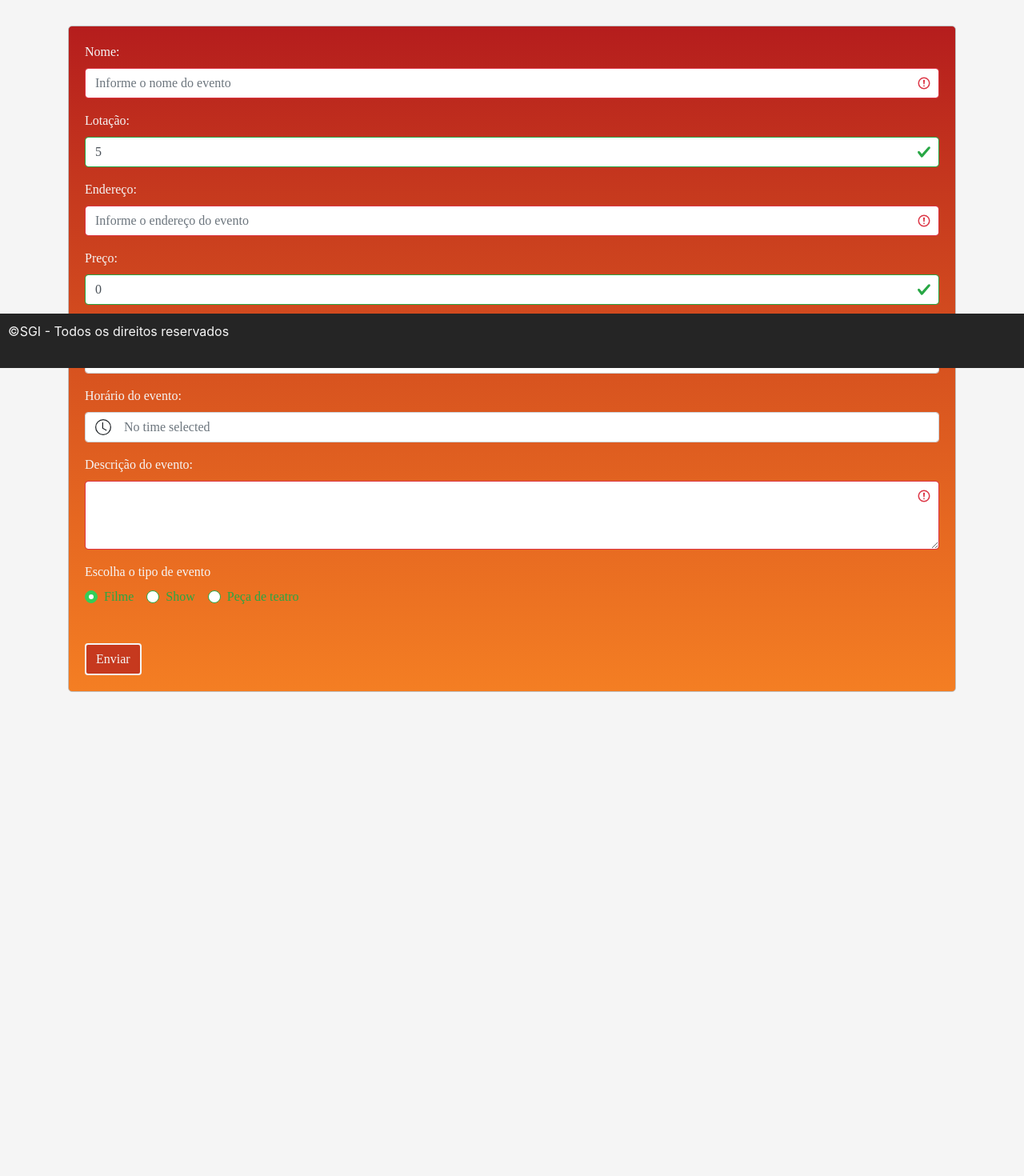
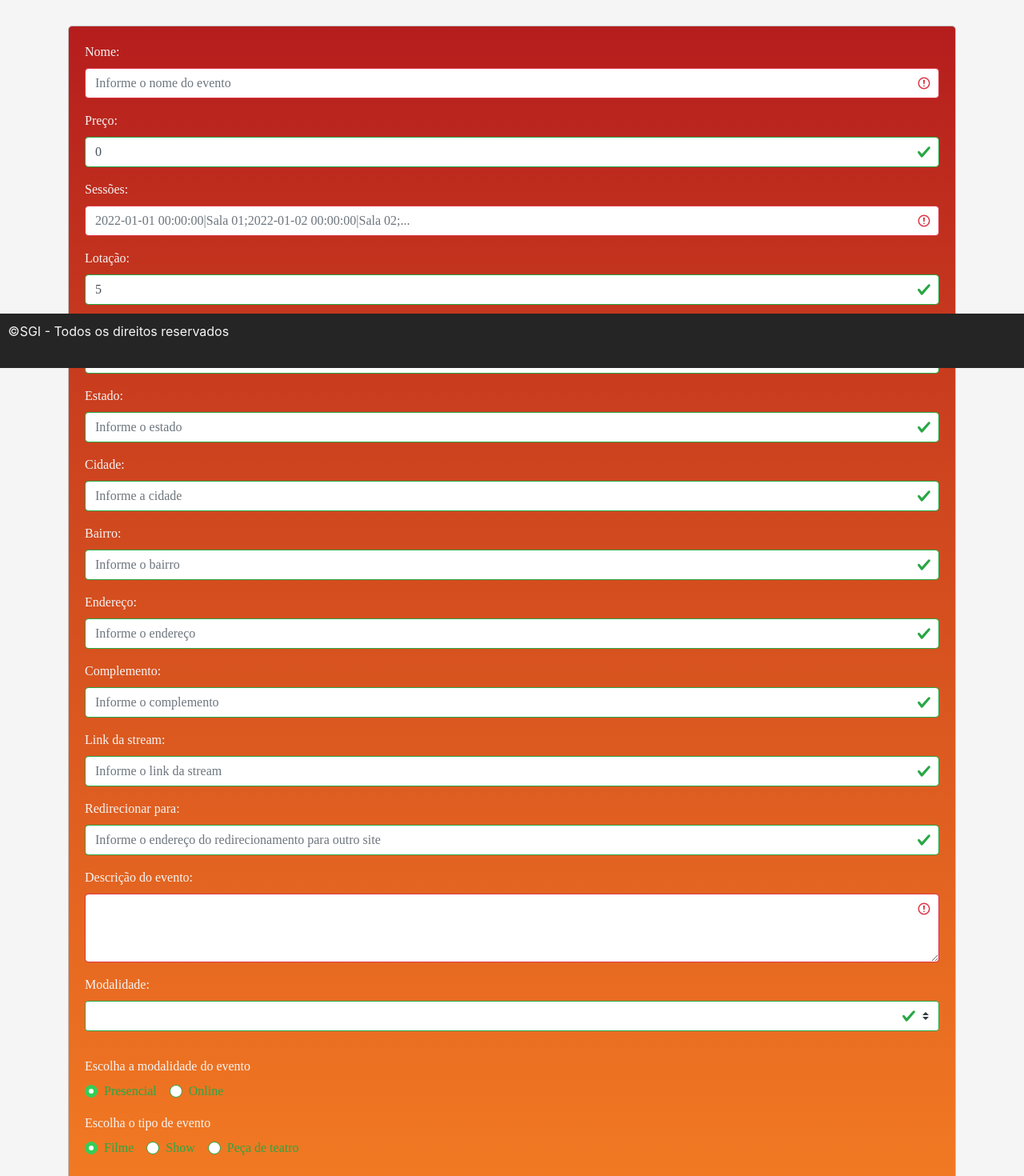
Before and after one commit to lucasepm91/sgifront, a Vue app: page /cadastro-evento in a window 1280 px wide. Shown: the part 340-1810 px from the top of the page at 80% size. Before the commit the page ends 1303 px from the top, so only its background shows below. Built offline with nearby package versions, Linux system fonts and the light colour scheme.

Commit message:
alterando o cadastro de evento

```diff
--- a/src/components/CadastroEvento.vue
+++ b/src/components/CadastroEvento.vue
@@ -16,6 +16,25 @@
         ></b-form-input>
       </b-form-group>
 
+      <b-form-group id="input-group-preco-cadastroevento" label="Preço:" label-for="input-preco-cadastroevento">
+        <b-form-input
+          id="input-preco-cadastroevento"
+          v-model="form.preco"
+          type="number" step="0.01" min="0"
+          required
+          placeholder="Informe o preço do ingresso"
+        ></b-form-input>
+      </b-form-group>
+
+      <b-form-group id="input-group-sessoes-cadastroevento" label="Sessões:" label-for="input-sessoes-cadastroevento">
+        <b-form-input
+          id="input-sessoes-cadastroevento"
+          v-model="form.sessoes"
+          required
+          placeholder="2022-01-01 00:00:00|Sala 01;2022-01-02 00:00:00|Sala 02;..."
+        ></b-form-input>
+      </b-form-group>
+
       <b-form-group id="input-group-lotacao-cadastroevento" label="Lotação:" label-for="input-lotacao-cadastroevento">
         <b-form-input
           id="input-lotacao-cadastroevento"
@@ -26,37 +45,93 @@
         ></b-form-input>
       </b-form-group>
 
+      <b-form-group id="input-group-pais-cadastroevento" label="País:" label-for="input-pais-cadastroevento">
+        <b-form-input
+          id="input-pais-cadastroevento"
+          v-model="form.pais"
+          placeholder="Informe o país"
+        ></b-form-input>
+      </b-form-group>
+
+      <b-form-group id="input-group-estado-cadastroevento" label="Estado:" label-for="input-estado-cadastroevento">
+        <b-form-input
+          id="input-estado-cadastroevento"
+          v-model="form.estado"
+          placeholder="Informe o estado"
+        ></b-form-input>
+      </b-form-group>
+
+      <b-form-group id="input-group-cidade-cadastroevento" label="Cidade:" label-for="input-cidade-cadastroevento">
+        <b-form-input
+          id="input-cidade-cadastroevento"
+          v-model="form.cidade"
+          placeholder="Informe a cidade"
+        ></b-form-input>
+      </b-form-group>
+
+      <b-form-group id="input-group-bairro-cadastroevento" label="Bairro:" label-for="input-bairro-cadastroevento">
+        <b-form-input
+          id="input-bairro-cadastroevento"
+          v-model="form.bairro"
+          placeholder="Informe o bairro"
+        ></b-form-input>
+      </b-form-group>
+
       <b-form-group id="input-group-endereco-cadastroevento" label="Endereço:" label-for="input-endereco-cadastroevento">
         <b-form-input
           id="input-endereco-cadastroevento"
           v-model="form.endereco"
-          required
-          placeholder="Informe o endereço do evento"
+          placeholder="Informe o endereço"
         ></b-form-input>
       </b-form-group>
 
-      <b-form-group id="input-group-preco-cadastroevento" label="Preço:" label-for="input-preco-cadastroevento">
+      <b-form-group id="input-group-complemento-cadastroevento" label="Complemento:" label-for="input-complemento-cadastroevento">
         <b-form-input
-          id="input-preco-cadastroevento"
-          v-model="form.preco"
-          type="number" step="0.01" min="0"
-          required
-          placeholder="Informe o preço do ingresso"
+          id="input-complemento-cadastroevento"
+          v-model="form.complemento"
+          placeholder="Informe o complemento"
         ></b-form-input>
       </b-form-group>
 
-      <b-form-group id="input-group-data-cadastroevento" label="Data do evento:" label-for="input-datepicker-cadastroevento">
-        <b-form-datepicker id="input-datepicker-cadastroevento" v-model="form.dia" locale="pt-BR"></b-form-datepicker>
+      <b-form-group id="input-group-linkStream-cadastroevento" label="Link da stream:" label-for="input-linkStream-cadastroevento">
+        <b-form-input
+          id="input-linkStream-cadastroevento"
+          v-model="form.linkStream"
+          placeholder="Informe o link da stream"
+        ></b-form-input>
       </b-form-group>
 
-      <b-form-group id="input-group-horario-cadastroevento" label="Horário do evento:" label-for="input-horario-cadastroevento">
-        <b-form-timepicker id="input-horario-cadastroevento" v-model="form.horario" locale="pt-BR"></b-form-timepicker>
+      <b-form-group id="input-group-linkRedirecionamento-cadastroevento" label="Redirecionar para:" label-for="input-linkRedirecionamento-cadastroevento">
+        <b-form-input
+          id="input-linkRedirecionamento-cadastroevento"
+          v-model="form.linkRedirecionamento"
+          placeholder="Informe o endereço do redirecionamento para outro site"
+        ></b-form-input>
       </b-form-group>
 
       <b-form-group id="input-group-descricao-cadastroevento" label="Descrição do evento:" label-for="textarea-cadastroevento">
         <b-form-textarea id="textarea-cadastroevento" v-model="form.descricao" rows="3" required>
         </b-form-textarea>
       </b-form-group>
+
+      <b-form-group id="input-group-modalidade-cadastroevento" label="Modalidade:" label-for="input-modalidade-cadastroevento">
+        <b-form-select v-model="modalidade" class="mb-3" id="input-modalidade-cadastroevento">
+          <b-form-select-option value="presencial">Presencial</b-form-select-option>
+          <b-form-select-option value="online">Online</b-form-select-option>
+        </b-form-select>
+      </b-form-group>
+
+      <b-form-group label="Escolha a modalidade do evento" v-slot="{ ariaDescribedby }">
+      <b-form-radio-group
+        id="radio-group-modalidade-cadastroevento"
+        v-model="form.modalidade"
+        :aria-describedby="ariaDescribedby"
+        name="radio-sub-component-modalidade-cadastroevento"
+      >
+        <b-form-radio size="lg" value="presencial">Presencial</b-form-radio>
+        <b-form-radio size="lg" value="online">Online</b-form-radio>
+      </b-form-radio-group>
+    </b-form-group>
 
     <b-form-group label="Escolha o tipo de evento" v-slot="{ ariaDescribedby }">
       <b-form-radio-group
@@ -92,11 +167,20 @@ export default {
           nome: '',
           lotacao: 5,
           preco: 0,
-          endereco: '',
           dia: '',
           horario: '',
           descricao: '',
-          selected: 'filme'
+          selected: 'filme',
+          modalidade: 'presencial',
+          pais: '',
+          estado: '',
+          cidade: '',
+          bairro: '',
+          endereco: '',
+          complemento: '',
+          linkStream: '',
+          linkRedirecionamento: '',
+          sessoes: ''
         },
         mostrarMensagem: false
       }
@@ -106,21 +190,63 @@ export default {
     cadastrarEvento() {
       let token = this.getToken;
       let usuario = this.getUsuario;
-      let dataEscolhida = new Date(this.form.dia);
-      let dataBrasil = dataEscolhida.toLocaleDateString('pt-BR');
-      let partesHorario = this.form.horario.split(":");
-      let dataFinal = dataBrasil + " " + partesHorario[0] + ":" + partesHorario[1];
+      var infoSessoes = this.form.sessoes.split(';')
+      let listaIndices = ["A","B","C","D","E","F"]
+      var esquema = ""
+      var sessoes = []
+
+      for(let i = 0; i < 6; i++)
+      {
+        for(let j = 1; j < 13; j++)
+        {
+          let cod = ""
+          if (j < 10)
+            cod = listaIndices[i] + "0" + j
+          else
+            cod = listaIndices[i] + j
+
+          if (i == 0 && j == 1)
+            esquema += cod
+          else
+            esquema = esquema + "|" + cod
+        }
+      }
+
+      for (var i = 0; i < infoSessoes.length; i++)
+      {
+        var info = infoSessoes[i].split('|');
+        var sessao = {
+          "id": null,
+          "eventoId": null,
+          "data": info[0],
+          "lotacao": this.form.lotacao,
+          "ingressosVendidos": 0,
+          "codigoLocal": info[1],
+          "esquema": esquema,
+          "reservados": '',
+          "livres": esquema
+        }
+        sessoes.push(sessao)
+      }
 
       let evento = {
+        "id": null,
+        "organizadorId": usuario.id,
         "nome": this.form.nome,
-        "tipoEvento": this.form.selected,
-        "organizador": usuario,
-        "lotacao": this.form.lotacao,
-        "ingressosVendidos": 0,
+        "tipo": this.form.selected,
+        "modalidade": this.form.modalidade,
+        "descricao": this.form.descricao,
+        "linkStream": this.form.linkStream,
+        "linkRedirecionamento": this.form.linkRedirecionamento,
         "preco": this.form.preco,
-        "endereco": this.form.endereco,
-        "data": dataFinal,
-        "descricao": this.form.descricao
+        "pais": this.form.pais,
+        "estado": this.form.estado,
+        "cidade": this.form.cidade,
+        "bairro": this.form.bairro,
+        "enderecoCompleto": this.form.endereco,
+        "complemento": this.form.complemento,
+        "organizador": null,
+        "sessoes": sessoes
       };
       this.criarEvento({evento,token});
 
```
